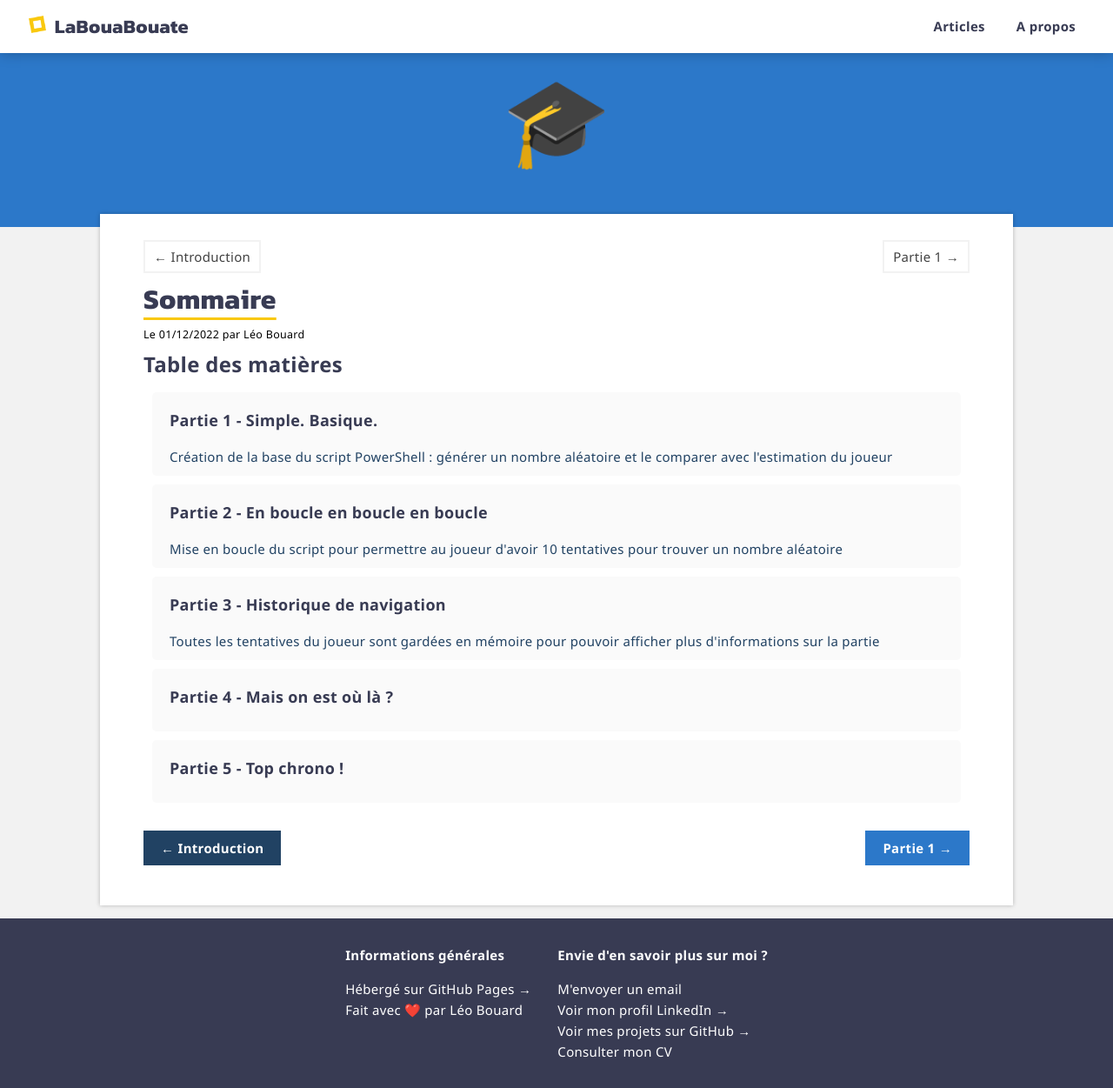
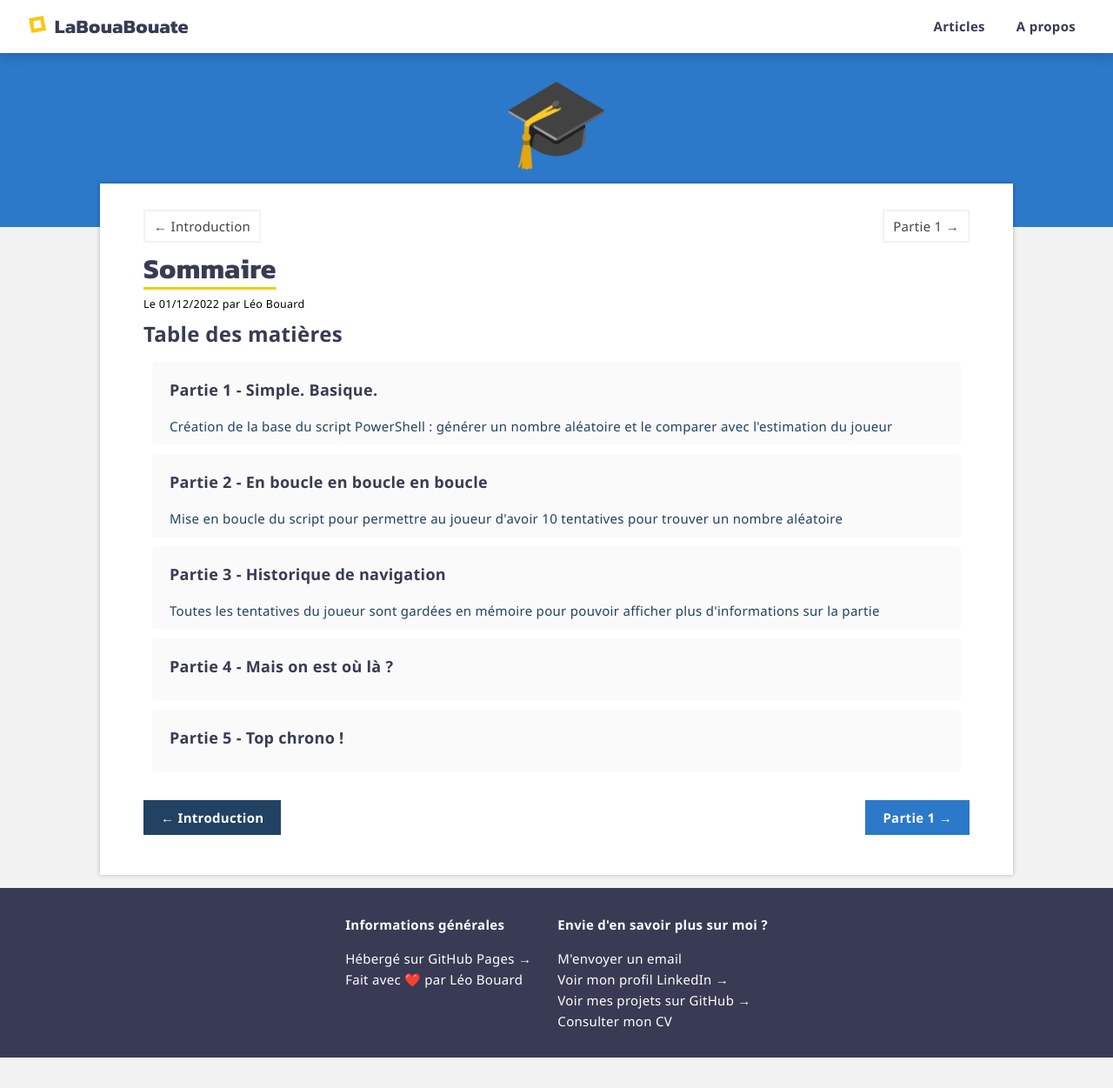
Before and after one commit to leobouard/leobouard.github.io, a Jekyll site: the page built from _posts/2022-12-01-cours-pratique-powershell-sommaire.md, in a window 1280 px wide. Shown: the whole page at 87% size. Built offline with Jekyll 4.4.1, drawn with Linux system fonts in a browser that asks for light colours; some web fonts are replaced; after the commit the page ends 1216 px from its top, so only the background shows below that.

Commit message:
Update posts.scss

```diff
--- a/assets/css/posts.scss
+++ b/assets/css/posts.scss
@@ -68,7 +68,7 @@ article:hover {
 
 .postBanner {
     margin-top: -15px;
-    margin-bottom: -15px;
+    margin-bottom: -50px;
     position: relative;
     height: 200px;
     line-height: 150px;
```
